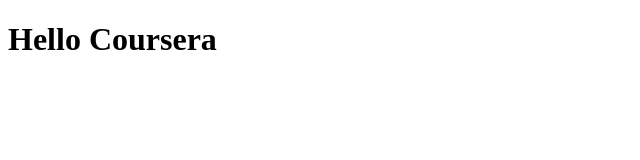
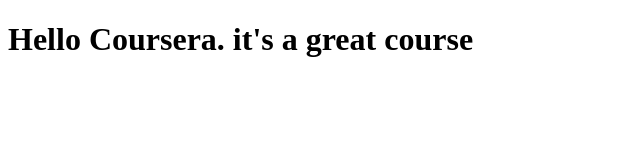
Before and after one commit to nosemi/coursera-test, a plain HTML site: page site/index.html in a window 1280 px wide. Shown: the whole page, without its empty margins (0-640 px from the left). Drawn offline with Linux system fonts and the light colour scheme.

Commit message:
small addition to our page content

```diff
--- a/site/index.html
+++ b/site/index.html
@@ -7,6 +7,6 @@
 	<title>Hello coursera</title>
 </head>
 <body>
-<h1>Hello Coursera</h1>
+<h1>Hello Coursera. it's a great course</h1>
 </body>
 </html>
```
